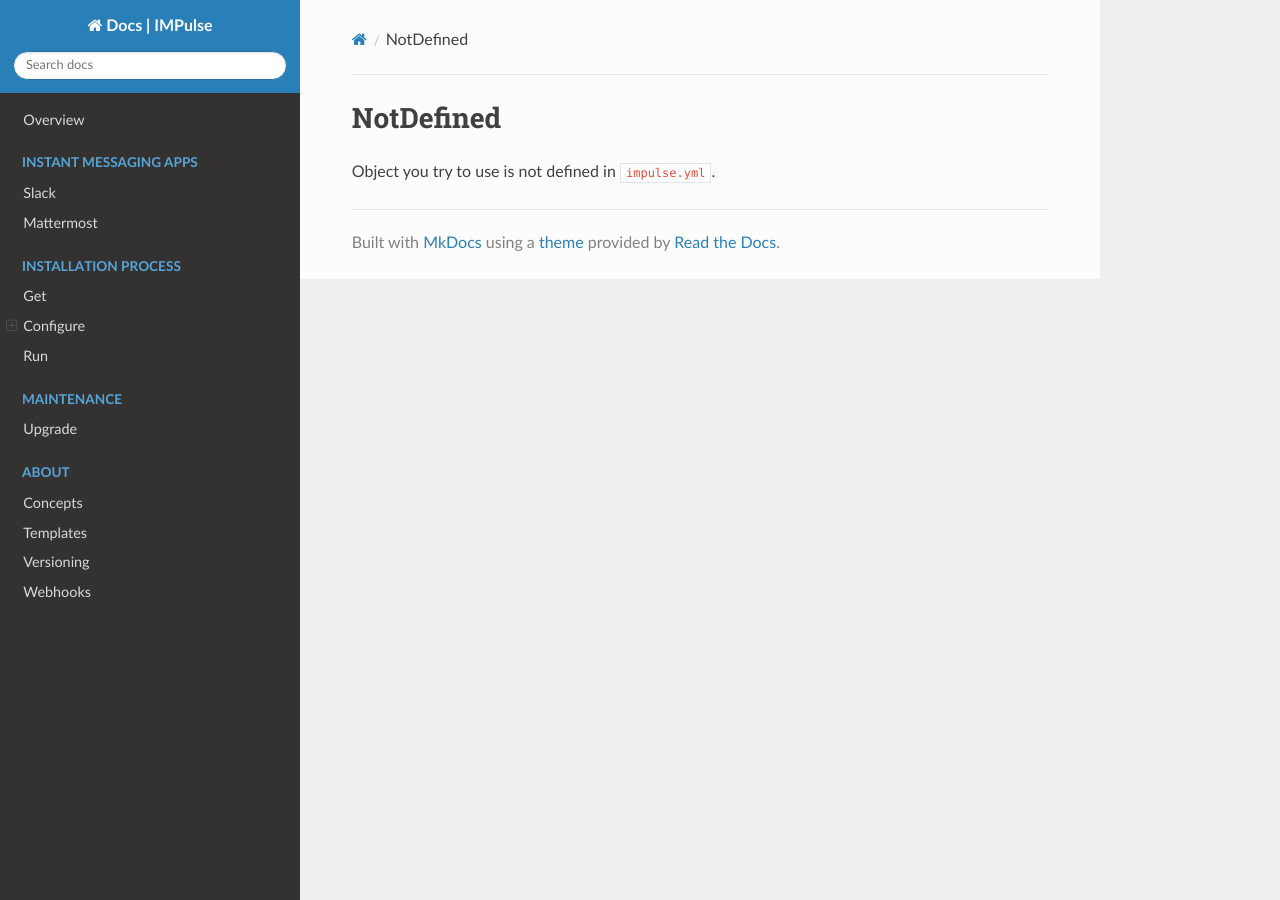
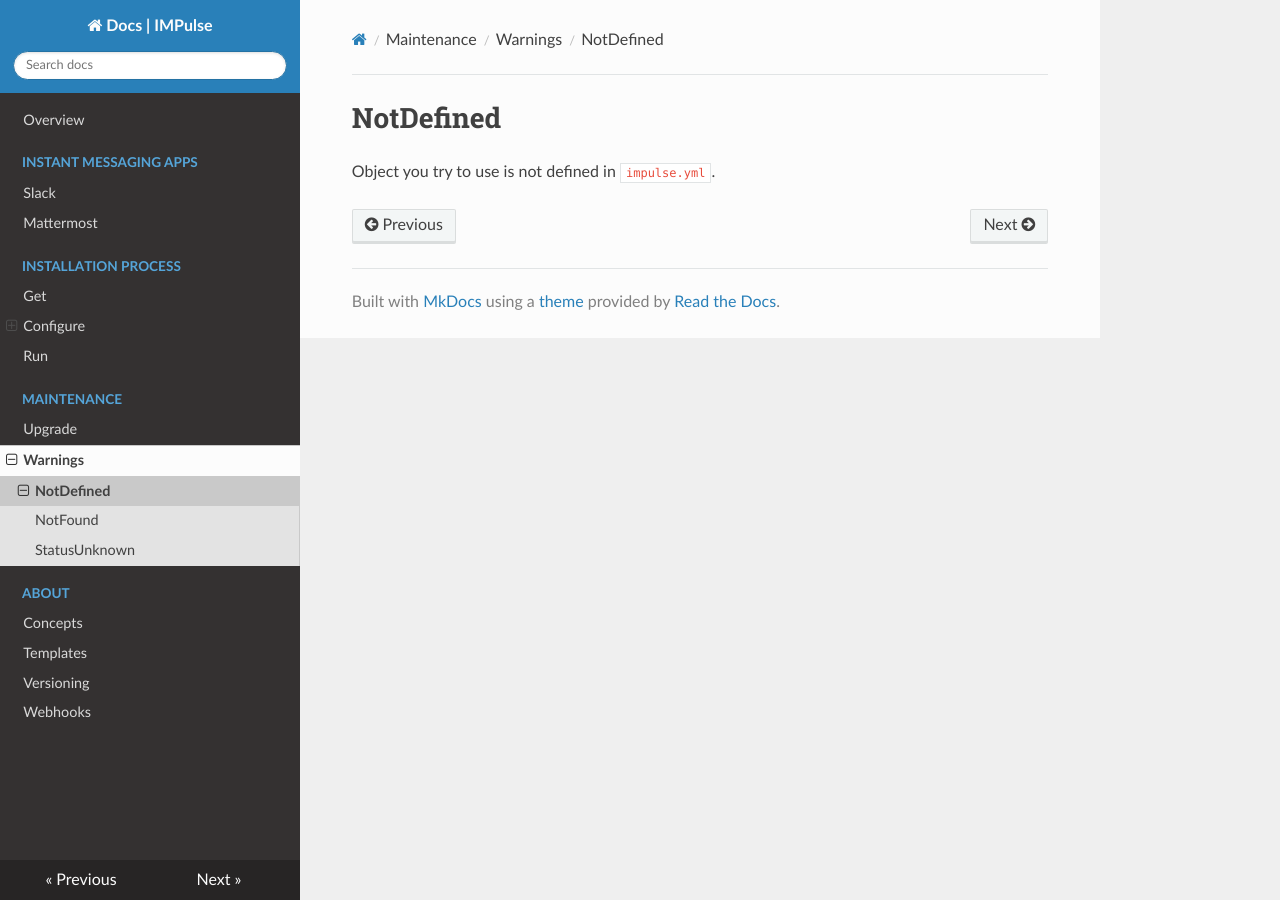
Before and after one commit to DiTsi/impulse-docs, an MkDocs documentation site: the page built from docs/warnings/NotDefined.md, in a window 1280 px wide. Built offline with MkDocs 1.6.1, drawn with Linux system fonts in a browser that asks for light colours; nearby versions of some CDN libraries; part of the change alters nothing that is shown.

Commit message:
Added warnings

```diff
--- a/mkdocs.yml
+++ b/mkdocs.yml
@@ -6,10 +6,6 @@ extra:
   analytics:
     provider: google
     property: G-LL3R99ZZGW
-
-plugins:
-    - search
-    - awesome-pages
 
 nav:
 - index.md
@@ -25,13 +21,10 @@ nav:
   - run.md
 - Maintenance:
   - upgrade.md
-  # - Exceptions:
-  #   - exceptions/chain-undefined.md
-  #   - exceptions/status-unknown.md
-  #   - exceptions/user-not_found.md
-  #   - exceptions/webhook-domain_non_existent.md
-  #   - exceptions/webhook-undefined.md
-  #   - exceptions/webhook_responce-above_400.md
+  - Warnings:
+    - warnings/NotDefined.md
+    - warnings/NotFound.md
+    - warnings/StatusUnknown.md
 - About:
   - concepts.md
   - templates.md
```
Also changed, not shown: docs/warnings/.pages (deleted).
